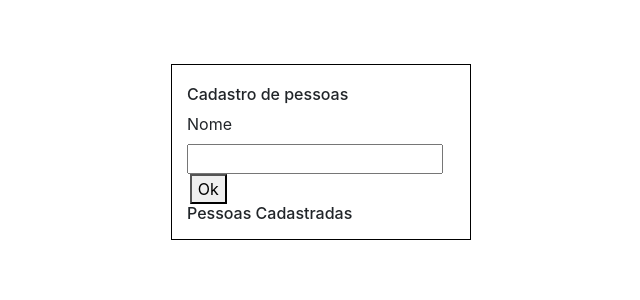
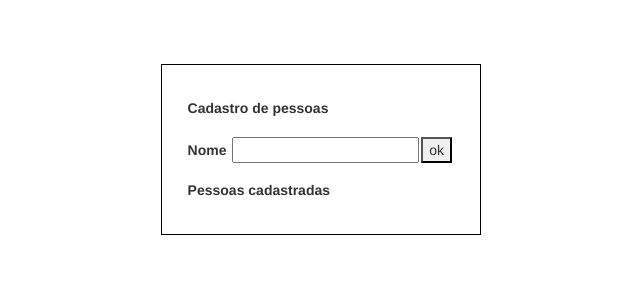
Before and after one commit to romariocavalcante/Angular_Exercises_Cadastro_de_Pessoas, an Angular app: page / in a window 1280 px wide. Shown: the top 300 px of the page, without its empty margins (319-959 px from the left). Built offline with nearby package versions, Linux system fonts and the light colour scheme.

Commit message:
first commit

```diff
--- a/src/app/app.component.css
+++ b/src/app/app.component.css
@@ -1,18 +1,25 @@
 .container{
-    width: 300px;
+    width: 25%;
     margin-top: 5%;
-    padding-top: 20px;
+    padding: 2%;
     border: 1px solid black;
 }
 
-#label{
-    margin-right: 1%;
+#input{
+    width: 70%;
+    outline: none;
+    padding-left: 2%;
+    padding-right: 2%;
+    margin-top: 4%;
+    margin-bottom: 4%;
+    margin-left: 2%;
 }
 
-button{
-    margin-left: 1%;
+li{
+    margin-left: 2%;
 }
 
-#li{
-    list-style-type: square;
+#buttonOk{
+    margin-left: 1%;
+    font-size: 14px;
 }
--- a/src/app/app.component.html
+++ b/src/app/app.component.html
@@ -1,12 +1,12 @@
 <div class="container">
-  <h6>Cadastro de pessoas</h6>
-  <form ngForm name="titulo">
-    <label id="label">Nome</label>
-    <input id="input" type="text" [(ngModel)]= 'pessoas' name='pessoas'>
-    <button id="buttonOk" (click)='cadastrar()'>Ok</button>
-  </form>
-  <h6>Pessoas Cadastradas</h6>
-  <ul>
-    <li id="li" *ngFor='let p of lista'> {{p}} </li>
-  </ul>
+    <h5> <b> Cadastro de pessoas </b> </h5>
+    <form ngForm name="titulo">
+        <label id="labelName" for="input">Nome</label>
+        <input id="input" type="text"  [(ngModel)]= 'pessoas' name='pessoas'>
+        <button id="buttonOk" (click)='cadastrar()'>ok</button>
+    </form>
+    <h5> <b> Pessoas cadastradas </b> </h5>
+    <ul *ngFor='let p of lista'>
+        <li>{{p}}</li>
+    </ul>
 </div>
--- a/src/app/app.component.ts
+++ b/src/app/app.component.ts
@@ -6,9 +6,9 @@ import { Component } from '@angular/core';
   styleUrls: ['./app.component.css']
 })
 export class AppComponent{
-  title = 'projeto';
   pessoas = null;
-  lista =[]
+  lista =[];
+
   cadastrar(){
     if(this.pessoas != null ){
       this.pessoas = this.pessoas.trim();
--- a/src/index.html
+++ b/src/index.html
@@ -1,5 +1,5 @@
 <!doctype html>
-<html lang="en">
+<html lang="pt-br">
 <head>
   <meta charset="utf-8">
   <title>Projeto</title>
@@ -8,10 +8,16 @@
   <link rel="icon" type="image/x-icon" href="favicon.ico">
 
   <script src="https://code.jquery.com/jquery-3.3.1.slim.min.js" integrity="sha384-q8i/X+965DzO0rT7abK41JStQIAqVgRVzpbzo5smXKp4YfRvH+8abtTE1Pi6jizo" crossorigin="anonymous"></script>
-<script src="https://cdnjs.cloudflare.com/ajax/libs/popper.js/1.14.7/umd/popper.min.js" integrity="sha384-UO2eT0CpHqdSJQ6hJty5KVphtPhzWj9WO1clHTMGa3JDZwrnQq4sF86dIHNDz0W1" crossorigin="anonymous"></script>
+  <script src="https://cdnjs.cloudflare.com/ajax/libs/popper.js/1.14.7/umd/popper.min.js" integrity="sha384-UO2eT0CpHqdSJQ6hJty5KVphtPhzWj9WO1clHTMGa3JDZwrnQq4sF86dIHNDz0W1" crossorigin="anonymous"></script>
 
   <link rel="stylesheet" href="https://stackpath.bootstrapcdn.com/bootstrap/4.3.1/css/bootstrap.min.css" integrity="sha384-ggOyR0iXCbMQv3Xipma34MD+dH/1fQ784/j6cY/iJTQUOhcWr7x9JvoRxT2MZw1T" crossorigin="anonymous">
   <script src="https://stackpath.bootstrapcdn.com/bootstrap/4.3.1/js/bootstrap.min.js" integrity="sha384-JjSmVgyd0p3pXB1rRibZUAYoIIy6OrQ6VrjIEaFf/nJGzIxFDsf4x0xIM+B07jRM" crossorigin="anonymous"></script>
+
+
+  <link rel="stylesheet" href="https://maxcdn.bootstrapcdn.com/bootstrap/3.4.1/css/bootstrap.min.css">
+  <script src="https://ajax.googleapis.com/ajax/libs/jquery/3.4.1/jquery.min.js"></script>
+  <script src="https://maxcdn.bootstrapcdn.com/bootstrap/3.4.1/js/bootstrap.min.js"></script>
+
 
 </head>
 <body>
```
